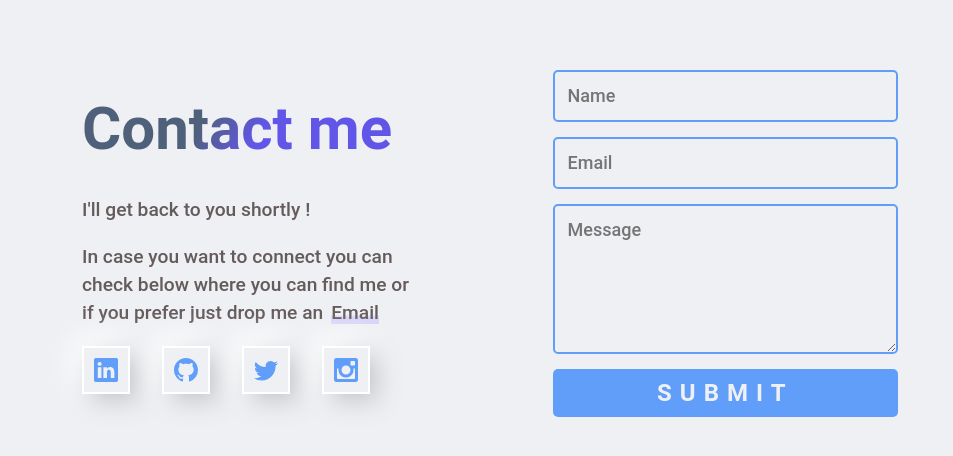
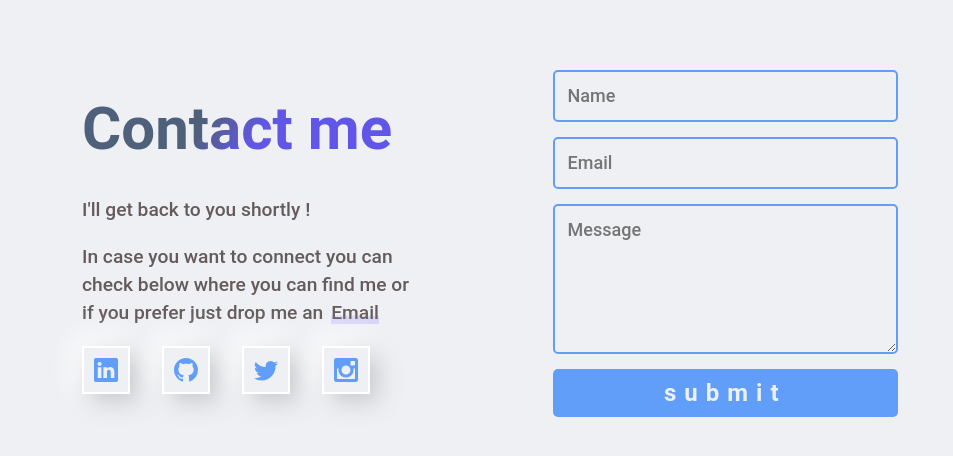
Before and after one commit to smthari/portfolio, a React (Create React App) app: page / in a window 1280 px wide. Shown: the part 2923-3379 px from the top of the page, without its empty margins (126-1079 px from the left). Built offline with nearby package versions, Linux system fonts and the light colour scheme.

Commit message:
netlify form method post

```diff
--- a/src/Components/Contact.js
+++ b/src/Components/Contact.js
@@ -26,7 +26,7 @@ function Contact() {
           <Social />
         </div>
         <div className="contactForm">
-          <form method="POST" name="contact" netlify>
+          <form method="POST" data-netlify="true">
             <input
               name="name"
               type="text"
@@ -47,7 +47,7 @@ function Contact() {
               className="contact-input"
               placeholder="Message"
             ></textarea>
-            <input type="submit" value="SUBMIT" />
+            <button type="submit">submit</button>
           </form>
         </div>
       </div>
```
